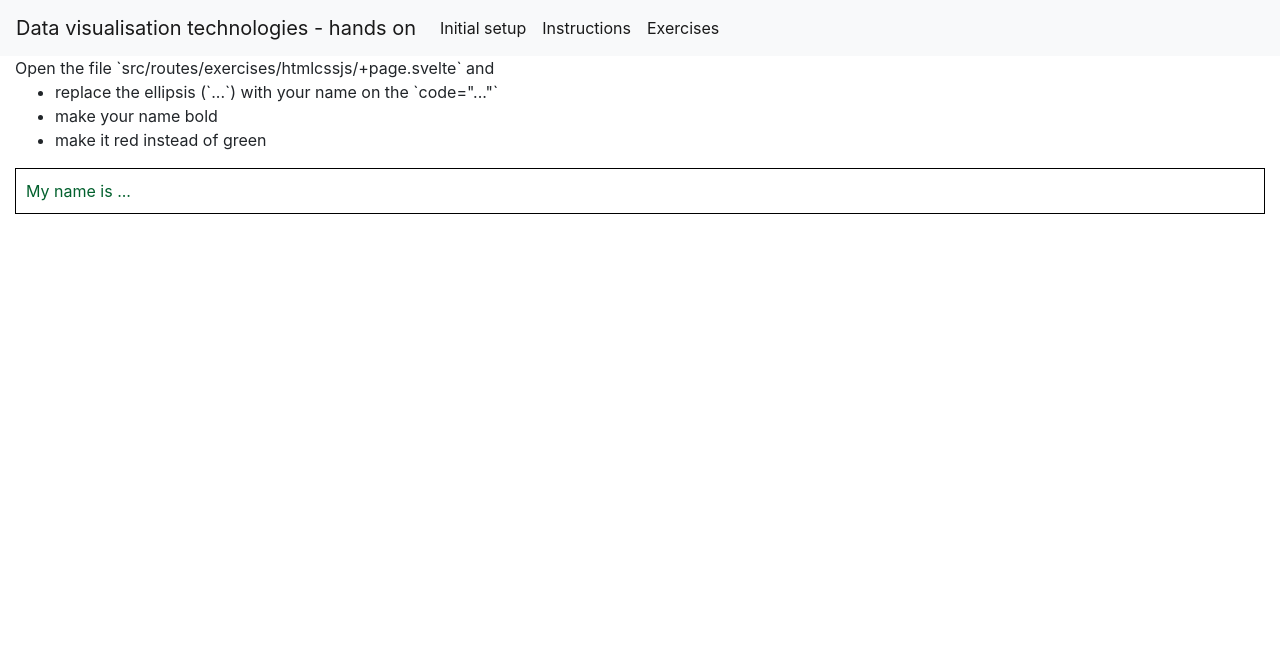
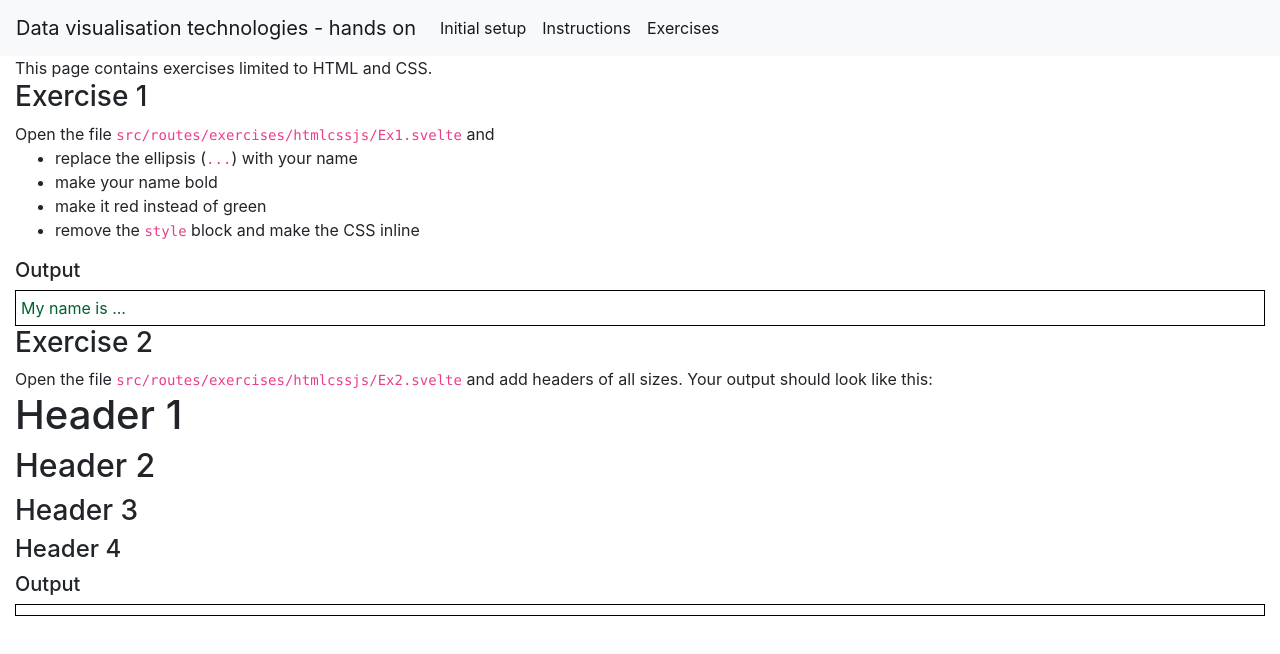
Before and after one commit to vda-lab/datavis-technologies-handson, a SvelteKit app: page /exercises/htmlcss in a window 1280 px wide. Shown: the top 654 px of the page. Built offline with nearby package versions, Linux system fonts and the light colour scheme.

Commit message:
Should now be working in stackblitz

```diff
--- /dev/null
+++ b/src/app.css
@@ -0,0 +1,4 @@
+.output {
+    padding: 5px;
+    border: 1px solid black;
+}
--- a/src/routes/+layout.svelte
+++ b/src/routes/+layout.svelte
@@ -1,3 +1,7 @@
+<script>
+  import '../app.css'
+</script>
+
 <nav class="navbar navbar-expand-lg navbar-light bg-light">
     <a class="navbar-brand" href="/">Data visualisation technologies - hands on</a>
     <button class="navbar-toggler" type="button" data-toggle="collapse" data-target="#navbarNavAltMarkup" aria-controls="navbarNavAltMarkup" aria-expanded="false" aria-label="Toggle navigation">
@@ -5,8 +9,8 @@
     </button>
     <div class="collapse navbar-collapse" id="navbarNavAltMarkup">
       <div class="navbar-nav">
-        <a class="nav-item nav-link active" href="/initialsetup">Initial setup</a>
-        <a class="nav-item nav-link active" href="/instructions">Instructions</a>
+        <a class="nav-item nav-link active" href="/instructions#initial_setup">Initial setup</a>
+        <a class="nav-item nav-link active" href="/instructions#working_on_exercise">Instructions</a>
         <a class="nav-item nav-link active" href="/exercises">Exercises</a>
       </div>
     </div>
--- a/src/routes/+page.svelte
+++ b/src/routes/+page.svelte
@@ -7,12 +7,12 @@ The material is licensed under the <a href="https://creativecommons.org/licenses
 To get started, read and follow all steps below:
 <ol>
   <li>
-    <a class="link-secondary" href="/instructions/initial_setup">
+    <a class="link-secondary" href="/instructions#initial_setup">
       Initial setup
     </a>
   </li>
   <li>
-    <a class="link-secondary" href="/instructions">
+    <a class="link-secondary" href="/instructions#working_on_exercise">
       Instructions for working on the exercises
     </a>
   </li>
--- a/src/routes/exercises/htmlcss/+page.svelte
+++ b/src/routes/exercises/htmlcss/+page.svelte
@@ -1,18 +1,35 @@
-Open the file `src/routes/exercises/htmlcssjs/+page.svelte` and
+<script>
+  import Ex1 from './Ex1.svelte'
+  import Ex2 from './Ex2.svelte'
+</script>
+
+This page contains exercises limited to HTML and CSS.
+
+<h3>Exercise 1</h3>
+Open the file <code>src/routes/exercises/htmlcssjs/Ex1.svelte</code> and
 <ul>
-    <li>replace the ellipsis (`...`) with your name on the `code="..."`</li>
+    <li>replace the ellipsis (<code>...</code>) with your name
     <li>make your name bold</li>
     <li>make it red instead of green</li>
+    <li>remove the <code>style</code> block and make the CSS inline</li>
 </ul>
 
-<div class="answer">
-My name is ...
+<h5>Output</h5>
+
+<div class="output">
+<Ex1 />
 </div>
 
-<style>
-  div.answer {
-    color: rgb(2, 96, 45);
-    border: 1px solid black;
-    padding: 10px;
-  }
-</style>
+<h3>Exercise 2</h3>
+Open the file <code>src/routes/exercises/htmlcssjs/Ex2.svelte</code> and add headers of all sizes. Your output should look like this:
+
+<h1>Header 1</h1>
+<h2>Header 2</h2>
+<h3>Header 3</h3>
+<h4>Header 4</h4>
+
+<h5>Output</h5>
+
+<div class="output">
+<Ex2 />
+</div>
--- /dev/null
+++ b/src/routes/exercises/htmlcss/Ex1.svelte
@@ -0,0 +1,7 @@
+<div class="answer">My name is ...</div>
+
+<style>
+    div.answer {
+        color: rgb(2, 96, 45);
+    }
+</style>
--- a/src/routes/instructions/+page.svelte
+++ b/src/routes/instructions/+page.svelte
@@ -1,2 +1,5 @@
 <h2>Instructions</h2>
+<h3 id="initial_setup">Initial setup</h3>
+
+<h3 id="working_on_exercise">Each exercise</h3>
 Each exercise in
```
Also changed, not shown: src/routes/exercises/htmlcss/Ex2.svelte (added).
